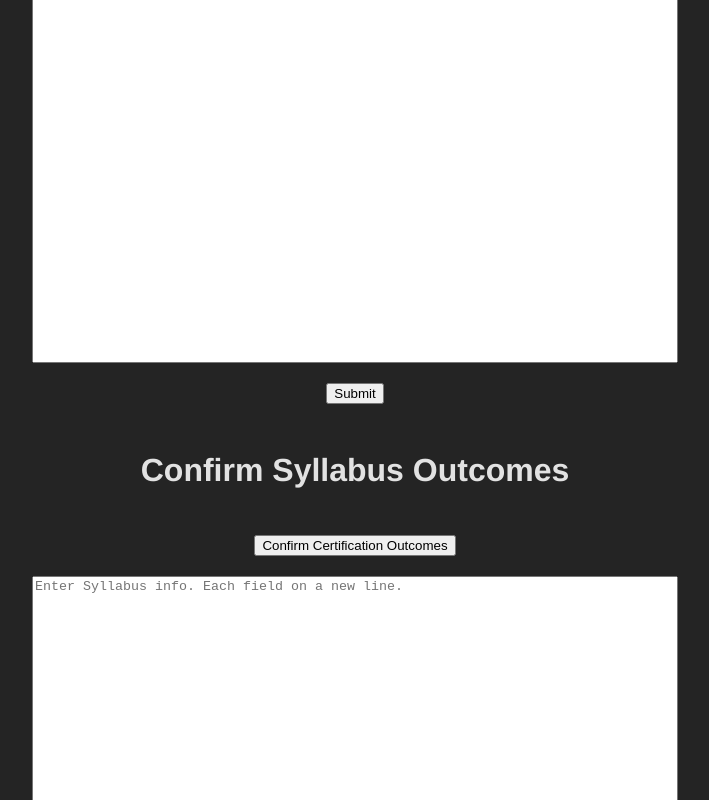
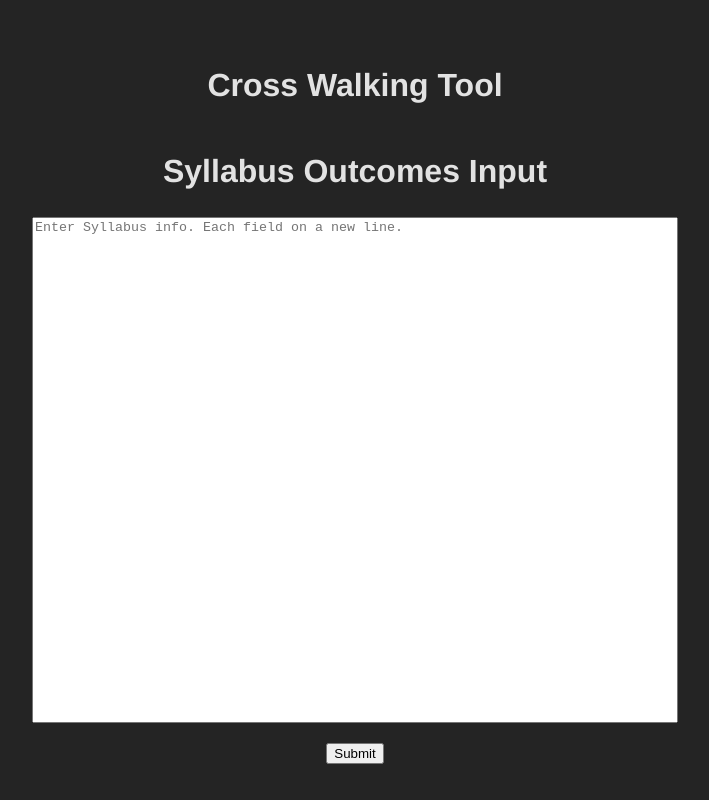
Before and after one commit to friedaabdo/Cross-Walking-Tool, a React (Vite) app: page /syllabus in a window 1280 px wide. Shown: the top 800 px of the page, without its empty margins (285-994 px from the left). Built offline with nearby package versions, Linux system fonts and the light colour scheme.

Commit message:
added visibility logic

```diff
--- a/src/App.jsx
+++ b/src/App.jsx
@@ -13,7 +13,7 @@ function App() {
     <Routes>
       <Route path="/certificate" element={<CertOutcomes pageName="Certificate"/>} />
       <Route path="/syllabus" element={<SyllOutcomes pageName="Syllabus"/>} />
-      <Route path="*" element={<h1>404 Not Found</h1>} />
+      <Route path="/*" element={<h1>404 Not Found</h1>} />
     </Routes>
     </BrowserRouter>
 
--- a/src/Pages/OutcomesInput.jsx
+++ b/src/Pages/OutcomesInput.jsx
@@ -9,6 +9,8 @@ import ConfirmSyllInfo from '../Components/confirmationArea'
 import { useNavigate } from 'react-router-dom'
 
 function OutcomesInput({pageName}) {
+    const isCertificatePage = pageName.toLowerCase() === 'certificate'
+
     const [certLines, setCertLines] = useState([])
     const [syllLines, setSyllLines] = useState([])
     const textareaCertRef = useRef(null)
@@ -35,14 +37,23 @@ function OutcomesInput({pageName}) {
     return (
         <div id = "outcomes-div">
             <h1>{pageName} Outcomes Input</h1>
+            {isCertificatePage && (
+                <>
                     <CertTextarea pageName={pageName} textareaRef={textareaCertRef} />
                     <Button onClick={() => handleSubmit(textareaCertRef, setCertLines)} text="Submit" />
                     <ConfirmCertInfo pageName={pageName} lines={certLines} />
                     <Button onClick={navigateToSyllabus} text="Confirm Certification Outcomes" />
+                </>
+            )}
+
+            {!isCertificatePage && (
+                <>
                     <SyllTextArea pageName={pageName} textareaRef={textareaSyllRef} />
                     <Button onClick={() => handleSubmit(textareaSyllRef, setSyllLines)} text="Submit" />
                     <ConfirmSyllInfo pageName={pageName} lines={syllLines} />
                     <Button onClick={navigateToDND} text="Confirm Syllabus Outcomes" />
+                </>
+            )}
         </div>
     )
 }
```
Lines whose indentation alone changed are shown as unchanged.
